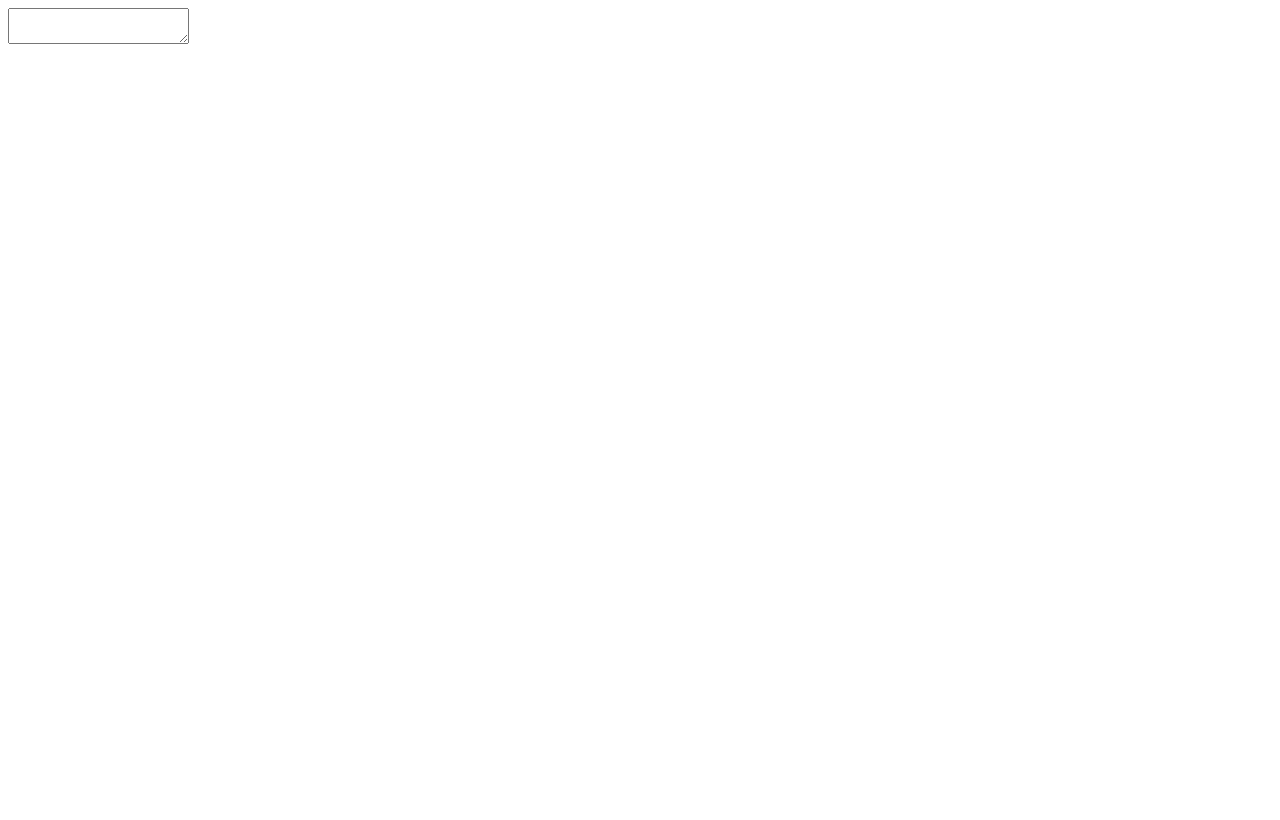
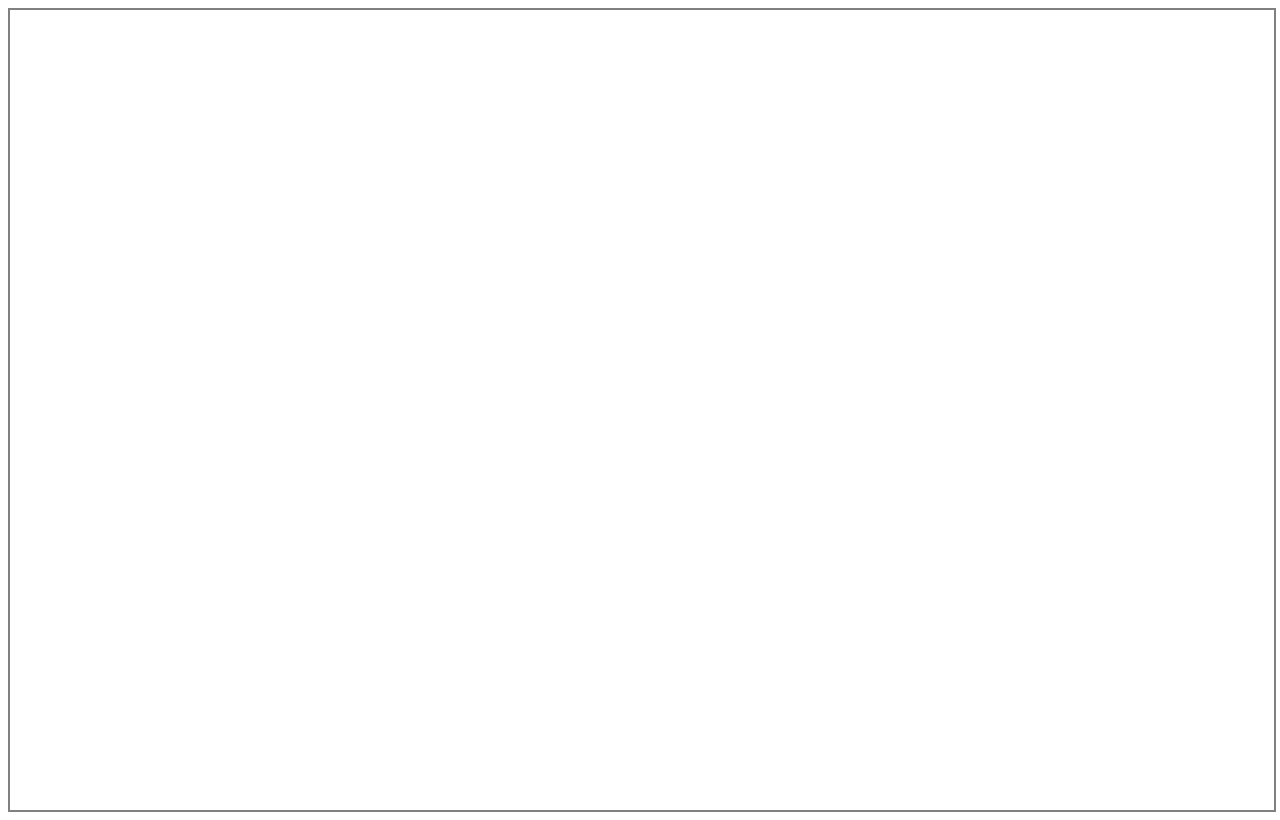
Before and after one commit to Sachinsharmawebdev/SharmaEditor, a plain HTML site: page index.html in a window 1280 px wide. Drawn offline with Linux system fonts and the light colour scheme.

Commit message:
approach chnages
approach changed previously using object approach but now using class approach due to reduce complexity or contained code in one class

```diff
--- a/index.html
+++ b/index.html
@@ -13,16 +13,14 @@
     <script src="sharmaEditor.js"></script>
     <script>
         // code to initialize sharmaEditor
-        SHARMAEDITOR.create('editor');
-        const obj = {
-        toolbar:['bold','italic'],
-        styleframework:'bootstrap'
-        };
-        const res=SHARMAEDITOR.config({
-            toolbar:['bold','italic','underline'],
-            styleframework:'bootstrap'
+        const editor = new SHARMAEDITOR('editor');
+        editor.style({
+            editor:{
+                height : '100vh',
+                width : '100%',
+                border:'2px solid grey'
+            }
         });
-        console.log(res);
     </script>
 </body>
 </html>
--- a/sharmaEditor.js
+++ b/sharmaEditor.js
@@ -1,27 +1,41 @@
+class SHARMAEDITOR {
+    constructor(textarea){
+        let textareaID = document.getElementById(textarea);
+        let editArea = document.createElement('div')
+        editArea.setAttribute('id', 'editfield');
+        editArea.setAttribute('contenteditable',true); //TO make edit area
+        textareaID.appendChild(editArea);
+    }
 
-const SHARMAEDITOR = {
-    create:(i)=>{
-        let id = document.getElementById(i);
-        let ta = document.createElement('textarea');
-        // set attribute to text area
-        ta.setAttribute('id', 'tid');
-        // text area styling
-        let html = id.appendChild(ta);
-    },
-    // object goes here which we required to set configuration of texteditor
-    config:(obj)=>{
-        // validate user input in cofig file
-        if (typeof obj !== 'object' || Array.isArray(obj) || obj === null) {
-            throw new TypeError('Expected an object as the argument');
-        }
-        // object has been setuped below
-        const conf = obj;
-        if(!conf.toolbar)
+    // set style on editor by using diffrent params as an object
+    style(obj){
+       const style = obj;
+       if(style.editor)
+       {
+            let editorobj = style.editor;
+            let textfield = document.getElementById('editfield');
+            this.setstyle(textfield,editorobj);
+
+       }
+       else if(style.toolbar)
+       {
+
+       }
+       else if(style.tool)
+       {
+
+       }
+       else{
+        // set default style for editor
+       }
+    }
+    // set style of any function
+    setstyle(id,obj){
+        if(typeof obj === 'object')
         {
-            return 'toolbar not setup';
-        }
-        else{
-            return'toolbar setuped';
+            Object.keys(obj).forEach((key) => {
+                id.style[key] = obj[key];
+            });
         }
     }
 }
--- /dev/null
+++ b/tools/bold.js
@@ -0,0 +1,5 @@
+const bold=()=>{
+
+}
+
+export default bold;
--- /dev/null
+++ b/tools/italic.js
@@ -0,0 +1,5 @@
+const italic=()=>{
+
+}
+
+export default italic;
--- /dev/null
+++ b/tools/underline.js
@@ -0,0 +1,5 @@
+const underline=()=>{
+
+}
+
+export default underline;
```
